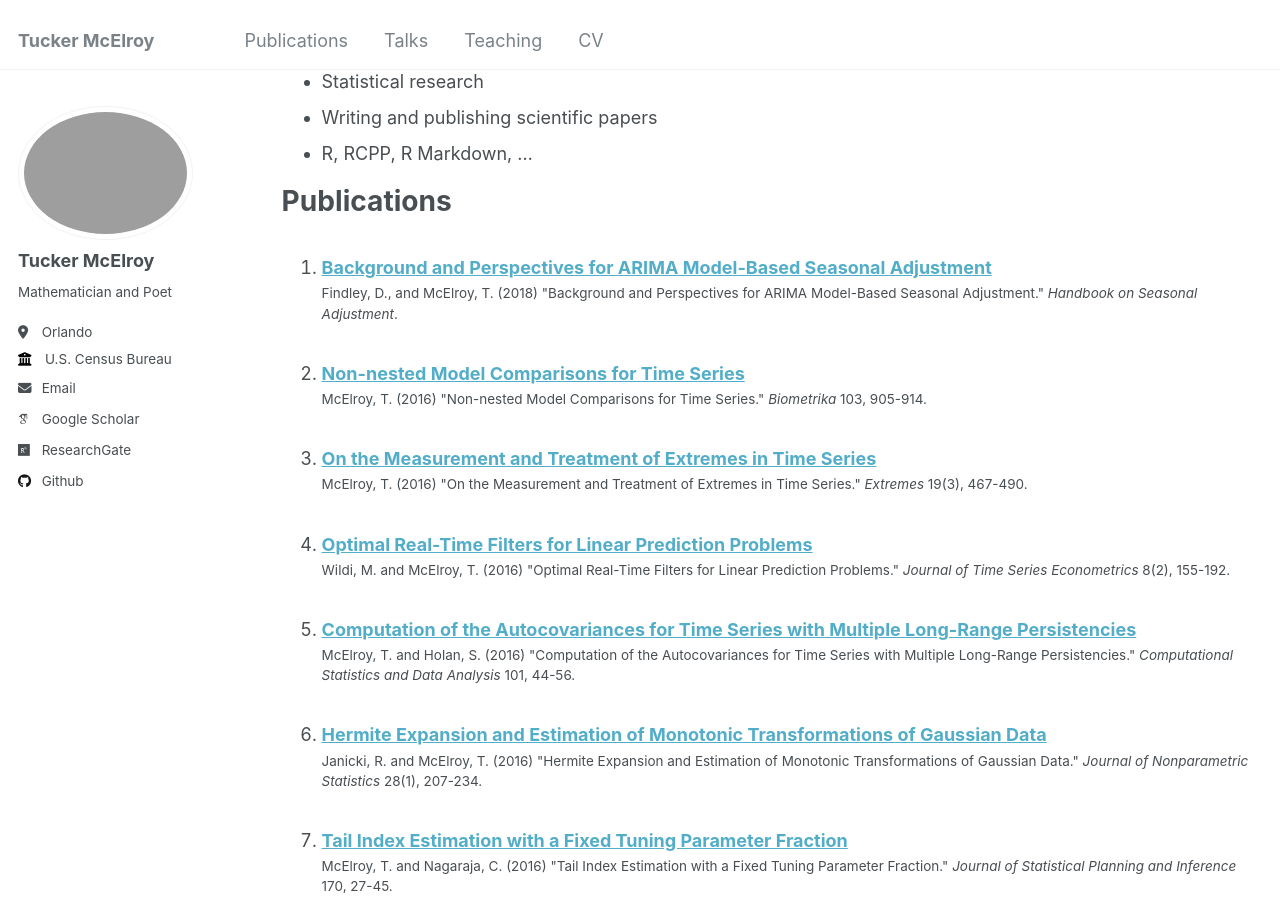
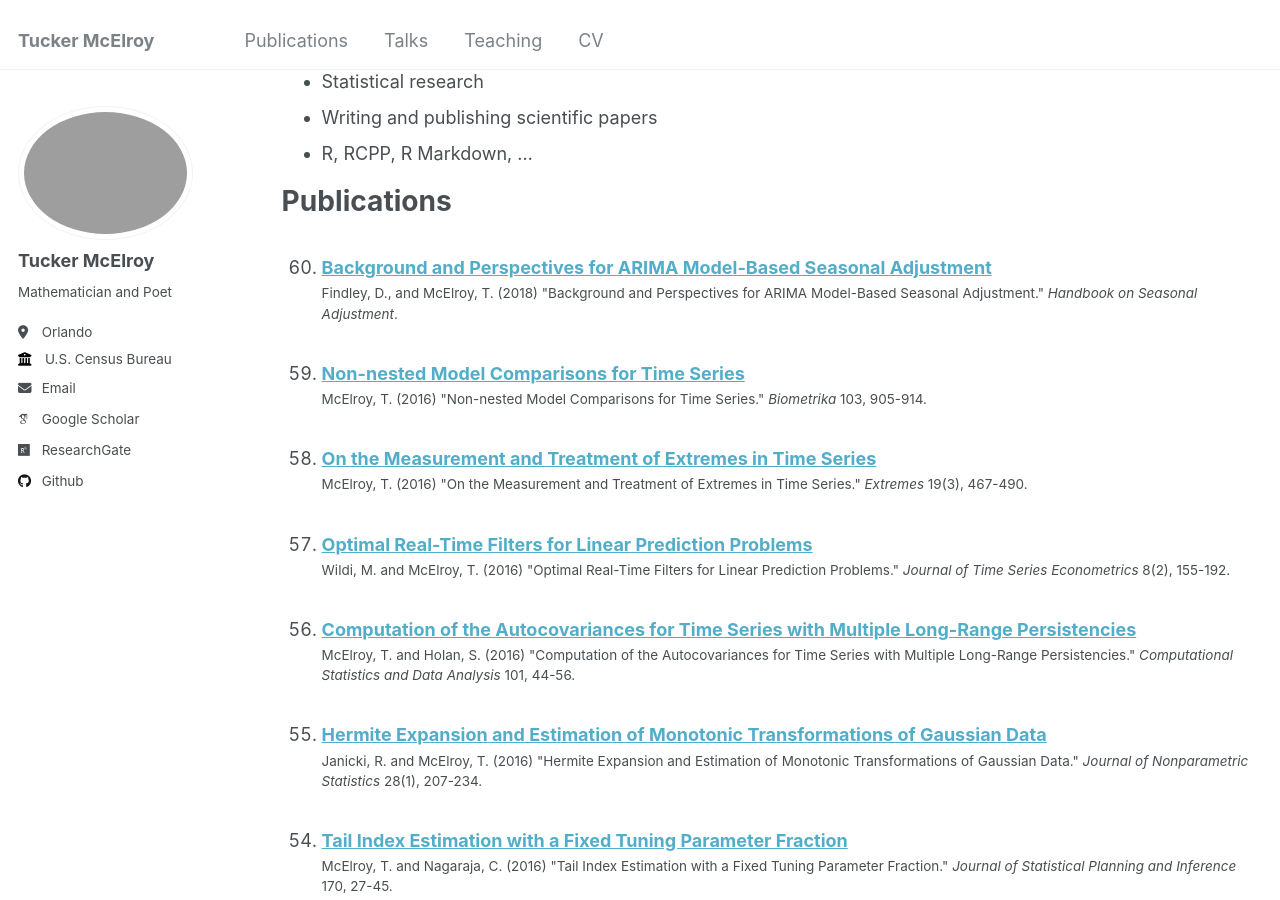
Before and after one commit to tuckermcelroy/tuckermcelroy.github.io, a Jekyll site: the page built from _pages/cv.md, in a window 1280 px wide and 900 px high, scrolled down 650 px. Built offline with Jekyll 4.4.1, drawn with Linux system fonts in a browser that asks for light colours; some web fonts are replaced.

Commit message:
Update cv.md
reverse lists

```diff
--- a/_pages/cv.md
+++ b/_pages/cv.md
@@ -36,21 +36,21 @@ Skills
 
 Publications
 ======
-  <ol>{% for post in site.publications reversed %}
+  <ol reversed>{% for post in site.publications reversed %}
     {% include archive-single-cv.html %}
   {% endfor %}</ol>
 
 Talks
 ======
-  <ul>{% for post in site.talks reversed %}
+  <ol reversed>{% for post in site.talks reversed %}
     {% include archive-single-talk-cv.html  %}
-  {% endfor %}</ul>
+  {% endfor %}</ol>
 
 Teaching
 ======
-  <ul>{% for post in site.teaching reversed %}
+  <ol reversed>{% for post in site.teaching reversed %}
     {% include archive-single-cv.html %}
-  {% endfor %}</ul>
+  {% endfor %}</ol>
 
 Service and leadership
 ======
```
